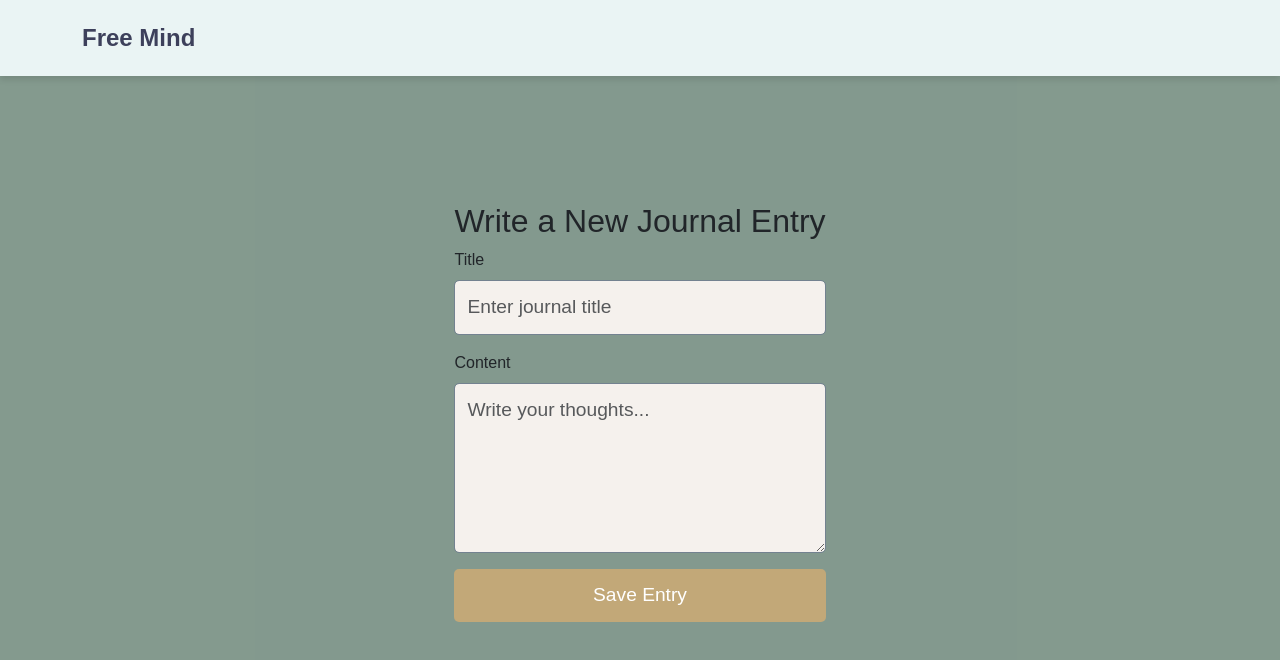
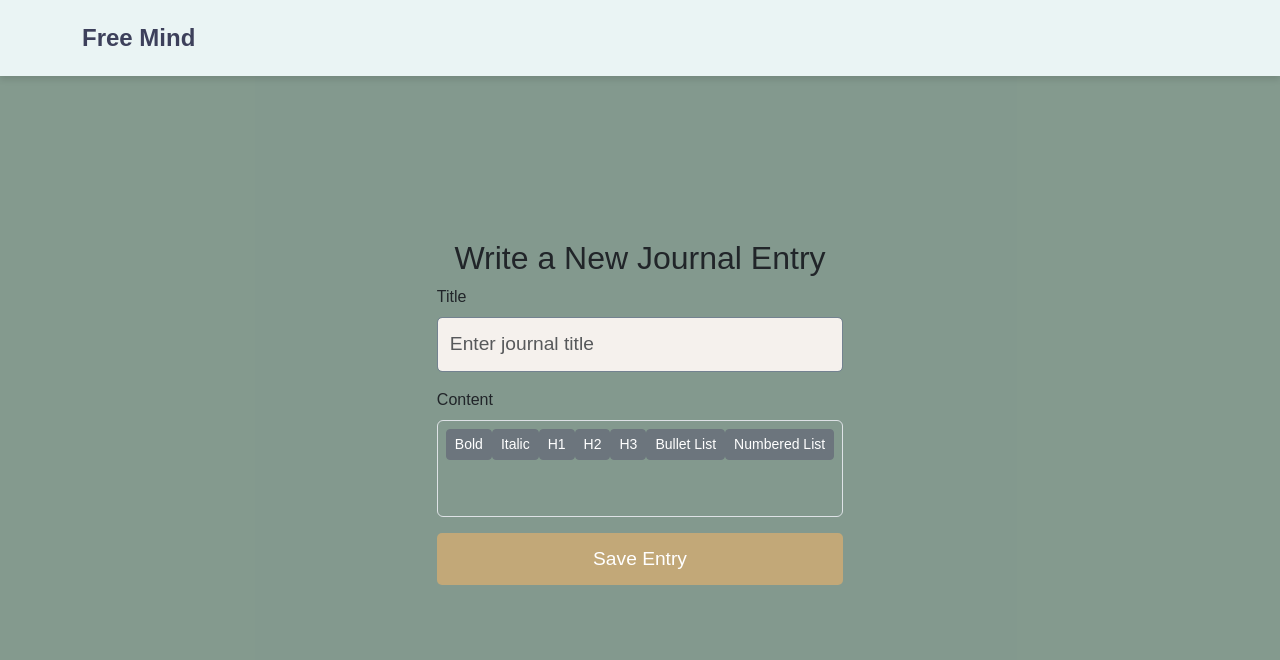
Before and after one commit to BrijaeWill/Free-Mind, a React (Vite) app in the folder frontend/: page /create in a window 1280 px wide. Shown: the top 660 px of the page. Built offline with nearby package versions, Linux system fonts and the light colour scheme.

Commit message:
Added texteditor

```diff
--- a/frontend/package.json
+++ b/frontend/package.json
@@ -10,10 +10,13 @@
     "preview": "vite preview"
   },
   "dependencies": {
+    "@tiptap/extension-heading": "^2.11.5",
+    "@tiptap/extension-placeholder": "^2.11.5",
     "@tiptap/pm": "^2.11.5",
     "@tiptap/react": "^2.11.5",
     "@tiptap/starter-kit": "^2.11.5",
     "bootstrap": "^5.3.3",
+    "dompurify": "^3.2.4",
     "react": "^19.0.0",
     "react-bootstrap": "^2.10.9",
     "react-dom": "^19.0.0",
--- /dev/null
+++ b/frontend/src/components/TextEditor.tsx
@@ -0,0 +1,83 @@
+import React from "react";
+import { useEditor,EditorContent } from "@tiptap/react";
+import StarterKit from "@tiptap/starter-kit";
+import Placeholder from "@tiptap/extension-placeholder";
+import {Heading} from "@tiptap/extension-heading";
+//define props type
+interface TextEditorProps{
+    content: string;
+    setContent: (content: string) => void;
+}
+
+const TextEditor: React.FC<TextEditorProps> =({content,setContent}) =>{
+    const editor = useEditor({
+        extensions:[
+        StarterKit,
+        Placeholder.configure({
+        placeholder: "Write your thoughts...",
+        }),
+        Heading.configure({
+        levels: [1,2,3],
+        }),
+        ],
+        content: content,
+        onUpdate: ({editor}) =>{
+        setContent(editor.getHTML());
+        },
+    });
+    if (!editor) {
+        return null;
+      }
+
+      return (
+        <div className="editor-container border p-2 rounded">
+          <div className="mb-2">
+            <button
+              onClick={() => editor.chain().focus().toggleBold().run()}
+              className="btn btn-sm btn-secondary"
+            >
+              Bold
+            </button>
+            <button
+              onClick={() => editor.chain().focus().toggleItalic().run()}
+              className="btn btn-sm btn-secondary"
+            >
+              Italic
+            </button>
+            <button
+              onClick={() => editor.chain().focus().toggleHeading({ level: 1 }).run()}
+              className="btn btn-sm btn-secondary"
+            >
+              H1
+            </button>
+            <button
+              onClick={() => editor.chain().focus().toggleHeading({ level: 2 }).run()}
+              className="btn btn-sm btn-secondary"
+            >
+              H2
+            </button>
+            <button
+              onClick={() => editor.chain().focus().toggleHeading({ level: 3 }).run()}
+              className="btn btn-sm btn-secondary"
+            >
+              H3
+            </button>
+            <button
+              onClick={() => editor.chain().focus().toggleBulletList().run()}
+              className="btn btn-sm btn-secondary"
+            >
+              Bullet List
+            </button>
+            <button
+              onClick={() => editor.chain().focus().toggleOrderedList().run()}
+              className="btn btn-sm btn-secondary"
+            >
+              Numbered List
+            </button>
+          </div>
+          <EditorContent editor={editor} />
+        </div>
+      );
+    }
+
+export default TextEditor;
--- a/frontend/src/pages/CreateJournal.tsx
+++ b/frontend/src/pages/CreateJournal.tsx
@@ -1,6 +1,6 @@
 import React, { useState } from "react";
 import { useNavigate } from "react-router-dom";
-
+import TextEditor from "../components/TextEditor";
 const CreateJournal: React.FC = () => {
   const [title, setTitle] = useState("");
   const [content, setContent] = useState("");
@@ -52,15 +52,7 @@ const CreateJournal: React.FC = () => {
 
         <div className="mb-3">
           <label htmlFor="content" className="form-label">Content</label>
-          <textarea
-            className="form-control"
-            id="content"
-            rows={5}
-            placeholder="Write your thoughts..."
-            value={content}
-            onChange={(e) => setContent(e.target.value)}
-            required
-          ></textarea>
+          <TextEditor content={content} setContent={setContent} />
         </div>
 
         <button type="submit" className="btn btn-primary">Save Entry</button>
```
Also changed, not shown: 1 other file (tests, documents, lock files or other folders).
